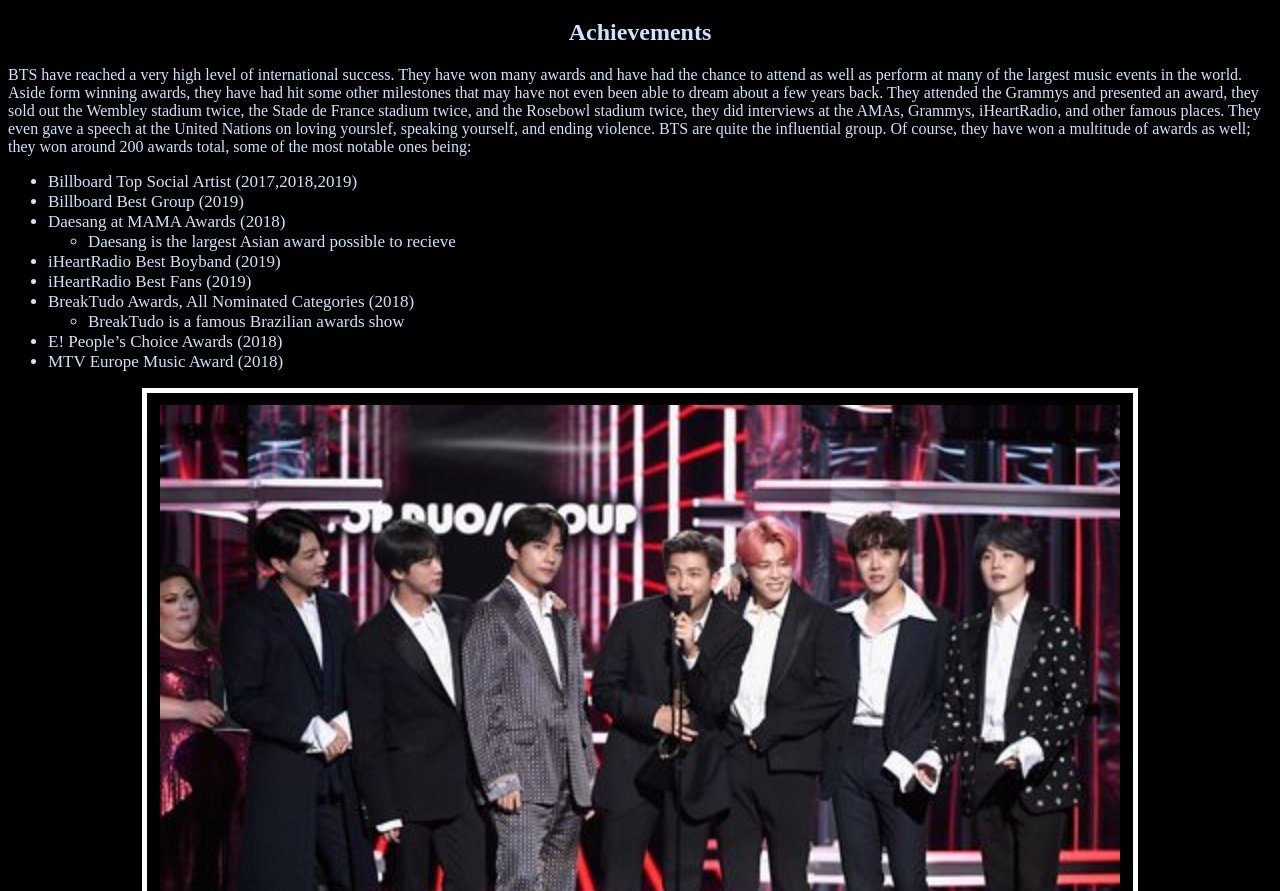
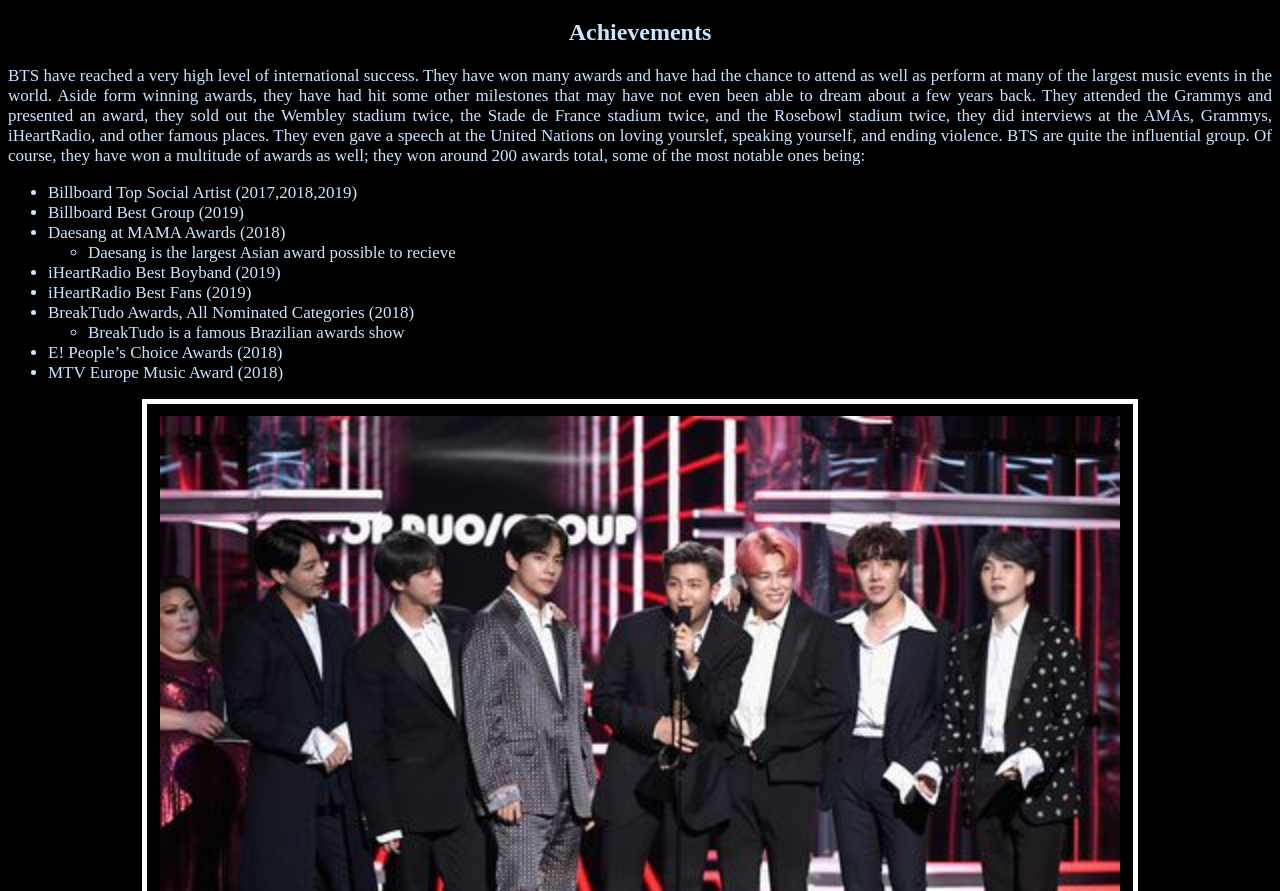
Before and after one commit to schirgerj/home, a plain HTML site: page index4.html in a window 1280 px wide. Shown: the part 61-952 px from the top of the page. Drawn offline with Linux system fonts and the light colour scheme.

Commit message:
Add files via upload

```diff
--- a/css5.css
+++ b/css5.css
@@ -10,3 +10,8 @@ h2
 	border-color: white;
 	padding: 1%;
 }
+p
+{
+	font-size: 17px;
+	text-align: justify;
+}
--- a/cssGeneral.css
+++ b/cssGeneral.css
@@ -8,6 +8,7 @@ img
 {
 	display: table;
 	margin: 0 auto;
+	color: white;
 }
 p,h1,h2,h3,ul,h4
 {
```
Also changed, not shown: index1.html (+1 -0 lines), index2.html (+2 -1 lines).
